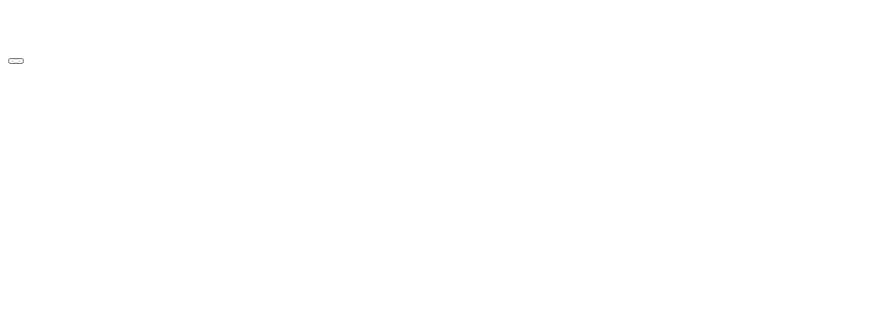
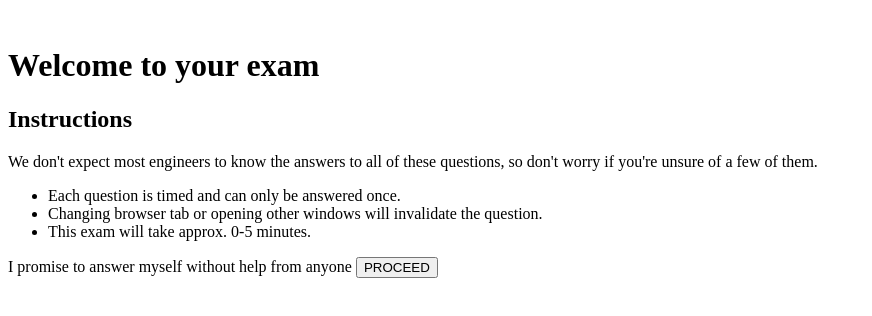
Before and after one commit to Pizzi2212/Epicode-benchmark-app-team6, a plain HTML site: page index.html in a window 1280 px wide. Shown: the whole page, without its empty margins (0-872 px from the left). Drawn offline with Linux system fonts and the light colour scheme.

Commit message:
Adds text to index.html

```diff
--- a/index.html
+++ b/index.html
@@ -11,16 +11,28 @@
     </header>
     <main>
       <main>
-        <h1></h1>
-        <h2></h2>
-        <p></p>
-        <ul></ul>
+        <h1>Welcome to your exam</h1>
+        <h2>Instructions</h2>
+        <p>
+          We don't expect most engineers to know the answers to all of these
+          questions, so don't worry if you're unsure of a few of them.
+        </p>
+        <ul>
+          <li>Each question is timed and can only be answered once.</li>
+          <li>
+            Changing browser tab or opening other windows will invalidate the
+            question.
+          </li>
+          <li>This exam will take approx. 0-5 minutes.</li>
+        </ul>
         <form action="">
-          <label for=""></label>
-          <button></button>
+          <label for=""
+            >I promise to answer myself without help from anyone</label
+          >
+          <button>PROCEED</button>
         </form>
       </main>
     </main>
-    <footer></footer>
+    <footer>&nbsp;</footer>
   </body>
 </html>
```
